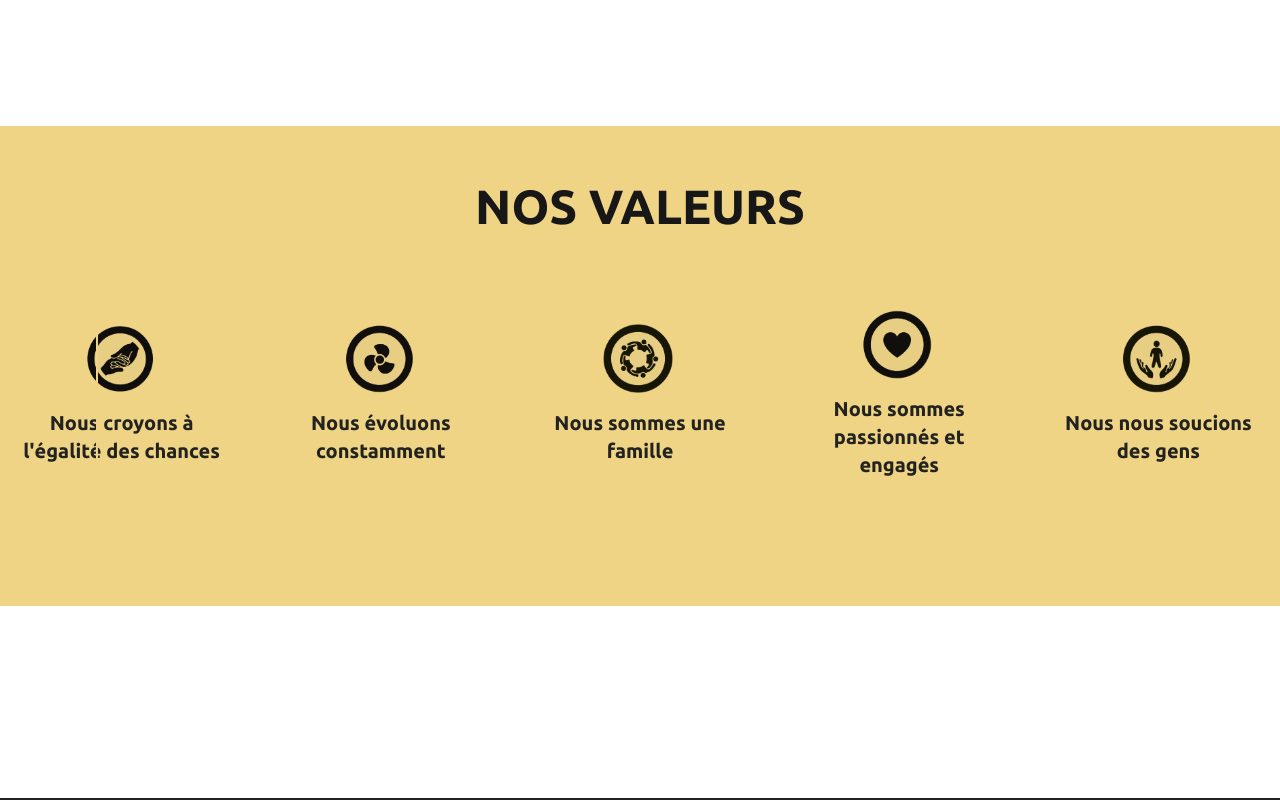
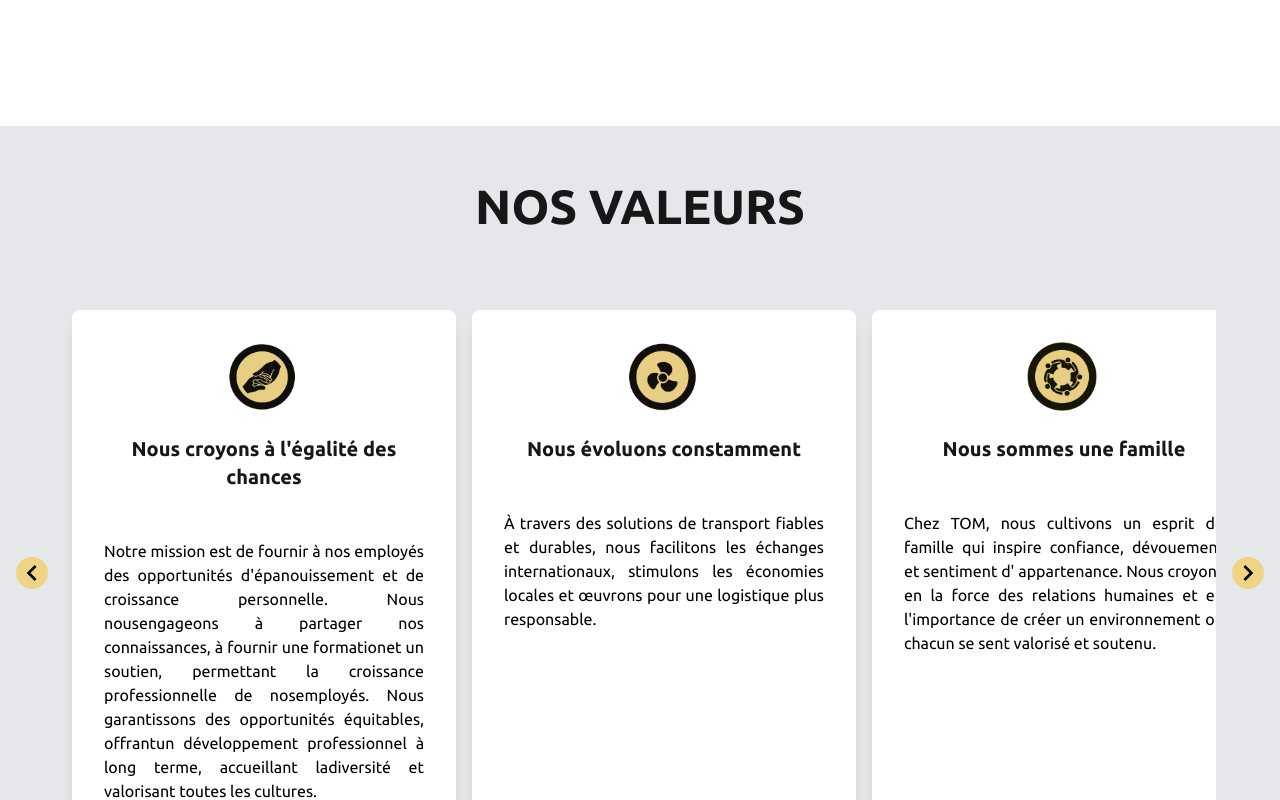
Before and after one commit to Aboulaye1263/app, a Next.js app: page /about in a window 1280 px wide. Shown: the part 4960-5760 px from the top of the page. Built offline with nearby package versions, Linux system fonts and the light colour scheme.

Commit message:
mise à jour des valeurs

```diff
--- a/app/about/page.tsx
+++ b/app/about/page.tsx
@@ -7,6 +7,7 @@ import AOS from "aos";
 import "aos/dist/aos.css";
 
 import { Tooltip } from "flowbite-react";
+import { title } from "process";
 
 
 function CountUp({
@@ -505,7 +506,7 @@ export default function About() {
         </div>
       </div>
 
-      <div
+      {/* <div
         data-aos="zoom-in"
         className="bg-[var(--primary)] relative w-full h-[60vh] px-4 md:px-32 lg:px-4 text-center "
       >
@@ -537,7 +538,7 @@ export default function About() {
           </div>
           <div
             id="valeurs"
-            className="w-full mt-16 md:mt-0 flex flex-row md:flex-col items-center justify-center directed-scroll"
+            className="w-full mt-16 md:mt-0 flex flex-row md:flex md:flex-col items-center justify-center directed-scroll"
           >
             <Image
               src="/images/evolution.png"
@@ -596,7 +597,180 @@ export default function About() {
             </h3>
           </div>
           </div>
+        </div> */}
+
+        <div   data-aos="zoom-in" className="bg-gray-200 relative w-full h-[90vh] px-4 md:px-32 lg:px-4 text-center ">
+          <div>
+            <h2 className="text-5xl text-[var(--foreground)] font-bold mb-20 md:mb-20 mt-14">
+              NOS VALEURS
+            </h2>
+          </div>
+
+          <div className="relative overflow-hidden">
+            <div
+                className="pl-0 flex overflow-x-auto scrollbar-hide scroll-smooth transition-transform duration-500 ease-in-out mx-12 directed-scroll"
+                id="carousel-container"
+                style={{ gap: "1rem" }}
+              >
+                {[{
+                  icon: "/images/chance.png",
+                  title:"Nous croyons à l'égalité des chances",
+                  content: "Notre mission est de fournir à nos employés des opportunités d'épanouissement et de croissance personnelle."+
+                          " Nous nousengageons à partager nos connaissances, à fournir une formationet un soutien, "+
+                          "permettant la croissance professionnelle de nosemployés. "+
+                          "Nous garantissons des opportunités équitables, offrantun développement professionnel à long terme, "+
+                          "accueillant ladiversité et valorisant toutes les cultures."
+                  },
+                  {
+                    icon: "/images/evolution.png",
+                    title:"Nous évoluons constamment",
+                    content: "À travers des solutions de transport fiables et durables, nous"+
+                            " facilitons les échanges internationaux, stimulons les économies "+
+                            "locales et œuvrons pour une logistique plus responsable. "
+                    },
+                    {
+                      icon: "/images/famille.png",
+                      title:"Nous sommes une famille",
+                      content: "Chez TOM, nous cultivons un esprit de famille qui inspire confiance,"+
+                              " dévouement et sentiment d' appartenance. Nous croyons en la force des relations humaines "+
+                              "et en l'importance de créer un environnement où chacun se sent valorisé et soutenu. "
+                    },
+                    {
+                      icon: "/images/passion.png",
+                      title: "Nous sommes passionnés et engagés",
+                      content: "Nous sommes passionnés par ce que nous faisons. Cette passion se traduit par un engagement quotidien"+
+                              "à fournir des services d'excellence, à surmonter les défis"+
+                              "avec persévérance et à offrir à nos clients une expérience unique."+
+                              "Chaque membre de notre équipe est animé par cette volonté de dépassement et de satisfaction client."
+                    },
+                    {
+                      icon:"/images/soucieux.png",
+                      title:"Nous nous soucions des gens",
+                      content:"Nous pensons que chaque personne apporte une valeur unique. Nous"+
+                              "développons des relations authentiques fondées sur l'éthique, le"+
+                              "respect et l' esprit d'équipe. Nous nous soucions vraiment de la"+
+                              "satisfaction et de la fidélité de nos clients et collaborateurs."
+                    }
+
+                ].map((valeurs, index) => (
+                  <div key={index} className="flex-none w-full md:w-1/3 px-2">
+                    <div className="bg-white p-8 rounded-lg shadow-lg hover:shadow-xl transition-all duration-300 hover:scale-105 flex flex-col items-center text-center h-full w-96">
+                      <div className="mb-6 hover:animate-[bell_1s_ease-in-out]">
+                        <Image
+                          src={valeurs.icon}
+                          alt={valeurs.title}
+                          width={70}
+                          height={70}
+                          className="mr-1"
+                        />
+                      </div>
+                      <h3 className="text-xl font-bold mb-4">{valeurs.title}</h3>
+                      <p className="text-black text-sm md:text-base text-justify mt-8">{valeurs.content}</p>
+                    </div>
+                  </div>
+                ))}
+
+
+            </div>
+            {/* Navigation Arrows */}
+            <button
+              onClick={() => {
+                const container = document.getElementById("carousel-container");
+                if (container) {
+                  // Get container width to determine screen size
+                  const containerWidth = container.clientWidth;
+                  let visibleItems;
+
+                  // Determine number of items based on screen size
+                  if (containerWidth >= 1024) {
+                    // lg breakpoint
+                    visibleItems = 5;
+                  } else if (containerWidth >= 768) {
+                    // md breakpoint
+                    visibleItems = 4;
+                  } else {
+                    visibleItems = 1;
+                  }
+
+                  // Calculate total width of items to scroll
+                  const totalItemWidth = container.scrollWidth;
+                  const itemWidth = totalItemWidth / 11; // Total number of items (11)
+                  const scrollAmount = itemWidth * visibleItems;
+
+                  container.scrollTo({
+                    left: container.scrollLeft - scrollAmount,
+                    behavior: "smooth",
+                  });
+                }
+              }}
+              className="absolute left-0 top-1/2 -translate-y-1/2 z-10 bg-[var(--primary)] rounded-full hover:scale-125 transition-transform duration-300"
+              aria-label="Previous slide"
+            >
+              <div className="relative w-8 h-12 md:h-8">
+                <div className="absolute inset-0 flex items-center justify-center">
+                  <svg
+                    width="24"
+                    height="24"
+                    className="md:w-[54px] md:h-[54px]"
+                    viewBox="0 0 24 24"
+                    fill="#000000"
+                  >
+                    <path d="M15.41 7.41L14 6l-6 6 6 6 1.41-1.41L10.83 12z" />
+                  </svg>
+                </div>
+              </div>
+            </button>
+
+            <button
+              onClick={() => {
+                const container = document.getElementById("carousel-container");
+                if (container) {
+                  // Get container width to determine screen size
+                  const containerWidth = container.clientWidth;
+                  let visibleItems;
+
+                  // Determine number of items based on screen size
+                  if (containerWidth >= 1024) {
+                    // lg breakpoint
+                    visibleItems = 5;
+                  } else if (containerWidth >= 768) {
+                    // md breakpoint
+                    visibleItems = 4;
+                  } else {
+                    visibleItems = 1;
+                  }
+
+                  // Calculate total width of items to scroll
+                  const totalItemWidth = container.scrollWidth;
+                  const itemWidth = totalItemWidth / 11; // Total number of items (11)
+                  const scrollAmount = itemWidth * visibleItems;
+
+                  container.scrollTo({
+                    left: container.scrollLeft + scrollAmount,
+                    behavior: "smooth",
+                  });
+                }
+              }}
+              className="absolute right-0 top-1/2 -translate-y-1/2 z-10 bg-[var(--primary)] rounded-full hover:scale-125 transition-transform duration-300"
+              aria-label="Next slide"
+            >
+              <div className="relative w-8 h-12 md:h-8">
+                <div className="absolute inset-0 flex items-center justify-center">
+                  <svg
+                    width="24"
+                    height="24"
+                    className="md:w-[54px] md:h-[54px]"
+                    viewBox="0 0 24 24"
+                    fill="#000000"
+                  >
+                    <path d="M8.59 16.59L10 18l6-6-6-6-1.41 1.41L13.17 12z" />
+                  </svg>
+                </div>
+              </div>
+            </button>
+          </div>
         </div>
+
 
 
       {/* Team Section */}
--- a/app/contact/page.tsx
+++ b/app/contact/page.tsx
@@ -98,14 +98,16 @@ export default function Contact() {
             ></iframe>
           </div>
         </div>
-
+        <h2 className="text-4xl text-white font-bold text-center mb-4 directed-scroll">
+          Besoin d’aide ? Laissez nous un message !
+          </h2>
       </div>
 
       {/* Form Section */}
       <div className="max-w-2xl mx-auto px-4 -mt-20 mb-32">
         <div className="bg-gray-100 rounded-lg p-8 shadow-lg">
           <h2 className="text-xl font-semibold text-center mb-8">
-            Remplissez le formulaire ci-dessous
+          Remplissez le formulaire ci-dessous
           </h2>
 
           <form className="space-y-6">
--- a/app/why-join-us/page.tsx
+++ b/app/why-join-us/page.tsx
@@ -49,7 +49,8 @@ export default function WhyJoinUs() {
               <div className="absolute top-2/4 left-1/2 -translate-x-1/2 -translate-y-1/2 animate-[updown_2s_ease-in-out_infinite] w-80 md:w-auto text-center z-10">
                 <span className="text-white text-sm md:text-xl text-center mb-6">
                   TOM est avant tout une entreprise sénégalaise et fière de ses racines.
-                  Créée, développée et dirigée localement, nous sommes le champion national de la logistique et un véritable pionnier,
+                  Créée, développée et dirigée localement, nous sommes pionniers et
+                  champions de la logistique sénégalaise,
                   premier opérateur à implanter un port à sec en Afrique de l’Ouest.
                   Depuis, nous avons établi la norme pour toute l’industrie.
                 </span>
```
